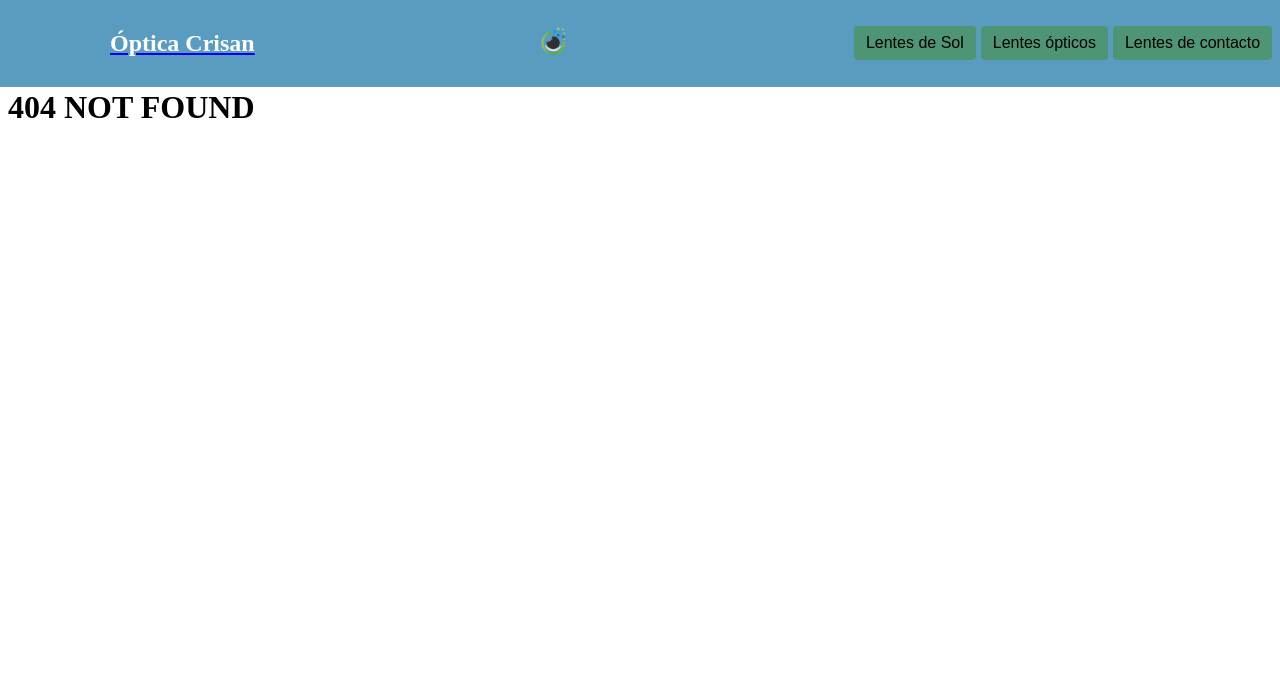
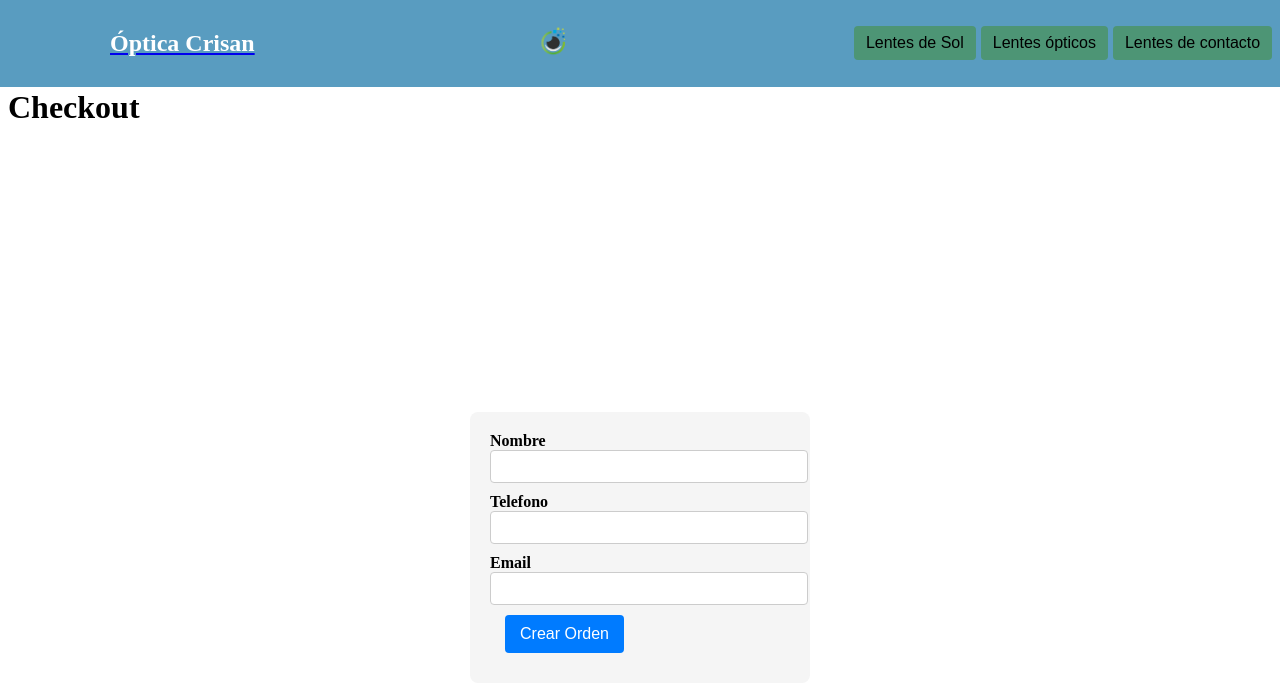
Before and after one commit to andrepazvi/EntregaFinal-Villarroel, a React (Create React App) app: page /checkout in a window 1280 px wide. Before the commit this address had no page. Shown: the top 692 px of the page. Built offline with nearby package versions, Linux system fonts and the light colour scheme; the HTML template or start-up script is replaced by a standard one.

Commit message:
arreglos finales

```diff
--- a/src/App.js
+++ b/src/App.js
@@ -5,6 +5,7 @@
 import ItemDetailContainer from "./components/ItemDetailContainer/ItemDetailContainer";
 import Cart from './components/Cart/Cart'
 import { CartProvider } from "./context/CartContext";
+import Checkout from "./components/Checkout/Checkout";
 
 function App() {
   return (
@@ -24,6 +25,7 @@
               />
               <Route path="/item/:itemId" element={<ItemDetailContainer />} />
               <Route path="/cart" element={<Cart />} />
+              <Route path="/checkout" element={<Checkout/>} />
               <Route path="*" element={<h1>404 NOT FOUND</h1>} />
             </Routes>
           </CartProvider>
--- a/src/components/Cart/Cart.css
+++ b/src/components/Cart/Cart.css
@@ -1,5 +1,6 @@
 /* Estilos para los botones "Seguir Mirando" y "Terminar Compra" */
 .Button,
+
 .Option {
   padding: 10px 20px;
   background-color: #10a3e7;
--- a/src/components/Cart/Cart.js
+++ b/src/components/Cart/Cart.js
@@ -38,7 +38,7 @@
       <h3>Total: ${total}</h3>
       <button onClick={handleClearCart} className="Button">Limpiar Carrito</button>
       <Link to='/' className='Option'>Seguir Mirando</Link>
-      <Link to='/checkout' className='Option'>Checkout</Link>
+      <Link to='/checkout' className='Option'>Pagar</Link>
     </div>
   );
 }
--- a/src/components/Checkout/Checkout.js
+++ b/src/components/Checkout/Checkout.js
@@ -0,0 +1,88 @@
+import React, { useContext, useState } from "react";
+import { CartContext } from "../../context/CartContext";
+import { Timestamp, writeBatch } from "firebase/firestore";
+import CheckoutForm from "../CheckoutForm/CheckoutForm";
+import { collection, addDoc, getDocs, query, where, documentId } from "firebase/firestore";
+import { db } from "../config/firebase";
+
+const Checkout = () => {
+  const [loading, setLoading] = useState(false);
+  const [orderId, setOrderId] = useState("");
+  const { cart, total, clearCart } = useContext(CartContext);
+
+  const createOrder = async ({ name, phone, email }) => {
+    setLoading(true);
+
+    try {
+      const objOrder = {
+        buyer: {
+          name,
+          phone,
+          email,
+        },
+        items: cart,
+        total: total,
+        date: Timestamp.fromDate(new Date()),
+      };
+
+      const batch = writeBatch(db);
+
+      const outOfStock = [];
+
+      const ids = cart.map(prod => prod.id);
+
+      const productsRef = collection(db, "productos");
+
+      const productsAddedFromFirestore = await getDocs(query(productsRef, where(documentId(), "in", ids)));
+
+      const { docs } = productsAddedFromFirestore;
+
+      docs.forEach(doc => {
+        const dataDoc = doc.data();
+        const stockDb = dataDoc.stock;
+
+        const productAddedToCart = cart.find(prod => prod.id === doc.id);
+        const prodQuantity = productAddedToCart ? productAddedToCart.quantity : 0;
+
+        if (stockDb >= prodQuantity) {
+          batch.update(doc.ref, { stock: stockDb - prodQuantity });
+        } else {
+          outOfStock.push({ id: doc.id, ...dataDoc });
+        }
+      });
+
+      if (outOfStock.length === 0) {
+        await batch.commit();
+
+        const orderRef = collection(db, "orders");
+        const orderAdded = await addDoc(orderRef, objOrder);
+
+        setOrderId(orderAdded.id);
+        clearCart();
+      } else {
+        console.error("Hay productos que están fuera de stock");
+      }
+    } catch (error) {
+      console.log(error);
+    } finally {
+      setLoading(false);
+    }
+  };
+
+  if (loading) {
+    return <h1>Se está generando su orden...</h1>;
+  }
+
+  if (orderId) {
+    return <h1>El ID de su orden es: {orderId}</h1>;
+  }
+
+  return (
+    <div>
+      <h1>Checkout</h1>
+      <CheckoutForm onConfirm={createOrder} />
+    </div>
+  );
+};
+
+export default Checkout
--- a/src/components/CheckoutForm/CheckoutForm.css
+++ b/src/components/CheckoutForm/CheckoutForm.css
@@ -0,0 +1,59 @@
+/* CheckoutForm.css */
+.Container {
+    display: flex;
+    justify-content: center;
+    align-items: center;
+    height: 100vh;
+  }
+
+  .Form {
+    background-color: #f5f5f5;
+    padding: 20px;
+    border-radius: 8px;
+    width: 300px;
+  }
+
+  .Title {
+    text-align: center;
+    font-size: 24px;
+    font-weight: bold;
+    margin-bottom: 20px;
+  }
+
+  .Label {
+    display: block;
+    margin-bottom: 10px;
+    font-weight: bold;
+  }
+
+  .Input {
+    width: 100%;
+    padding: 8px;
+    border: 1px solid #ccc;
+    border-radius: 4px;
+    margin-bottom: 10px;
+  }
+
+  .Button {
+    background-color: #007bff;
+    color: white;
+    border: none;
+    padding: 10px 15px;
+    border-radius: 4px;
+    cursor: pointer;
+  }
+
+  .Button:hover {
+    background-color: #0056b3;
+  }
+
+  /* Alinear los campos verticalmente */
+  .Form label,
+  .Form input,
+  .Form .Button {
+    display: block;
+  }
+
+  .Form .Button {
+    margin-top: 10px;
+  }
--- a/src/components/CheckoutForm/CheckoutForm.js
+++ b/src/components/CheckoutForm/CheckoutForm.js
@@ -0,0 +1,59 @@
+import './CheckoutForm.css';
+import { useState } from 'react';
+import React from 'react';
+
+const CheckoutForm = ({ onConfirm }) => {
+    const [name, setName] = useState('');
+    const [phone, setPhone] = useState('');
+    const [email, setEmail] = useState('');
+
+    const handleConfirm = (event) => {
+        event.preventDefault();
+
+        const userData = {
+            name, phone, email
+        };
+
+        onConfirm(userData);
+    };
+
+    return (
+        <div className='Container'>
+            <form onSubmit={handleConfirm} className='Form'>
+                <label className='Label'>
+                    Nombre
+                    <input
+                        className='Input'
+                        type='text'
+                        value={name}
+                        onChange={({ target }) => setName(target.value)}
+                    />
+                </label>
+                <label className='Label'>
+                    Telefono
+                    <input
+                        className='Input'
+                        type='text'
+                        value={phone}
+                        onChange={({ target }) => setPhone(target.value)}
+                    />
+                </label>
+                <label className='Label'>
+                    Email
+                    <input
+                        className='Input'
+                        type='text'
+                        value={email}
+                        onChange={({ target }) => setEmail(target.value)}
+                    />
+                </label>
+
+                <div className='Label'>
+                    <button type='submit' className='Button'>Crear Orden</button>
+                </div>
+            </form>
+        </div>
+    );
+};
+
+export default CheckoutForm;
--- a/src/components/ItemDetailContainer/ItemDetailContainer.js
+++ b/src/components/ItemDetailContainer/ItemDetailContainer.js
@@ -12,7 +12,7 @@
 
   useEffect(() => {
     const fetchProduct = async () => {
-      const docRef = doc(db, 'products', itemId);
+      const docRef = doc(db, 'productos', itemId);
 
       try {
         const response = await getDoc(docRef);
--- a/src/components/ItemListContainer/ItemListContainer.js
+++ b/src/components/ItemListContainer/ItemListContainer.js
@@ -15,8 +15,8 @@
     setLoading(true);
 
     const collectionRef = categoryId
-      ? query(collection(db, 'products'), where('category', '==', categoryId))
-      : collection(db, 'products');
+      ? query(collection(db, 'productos'), where('category', '==', categoryId))
+      : collection(db, 'productos');
 
     getDocs(collectionRef)
       .then(response => {
```
